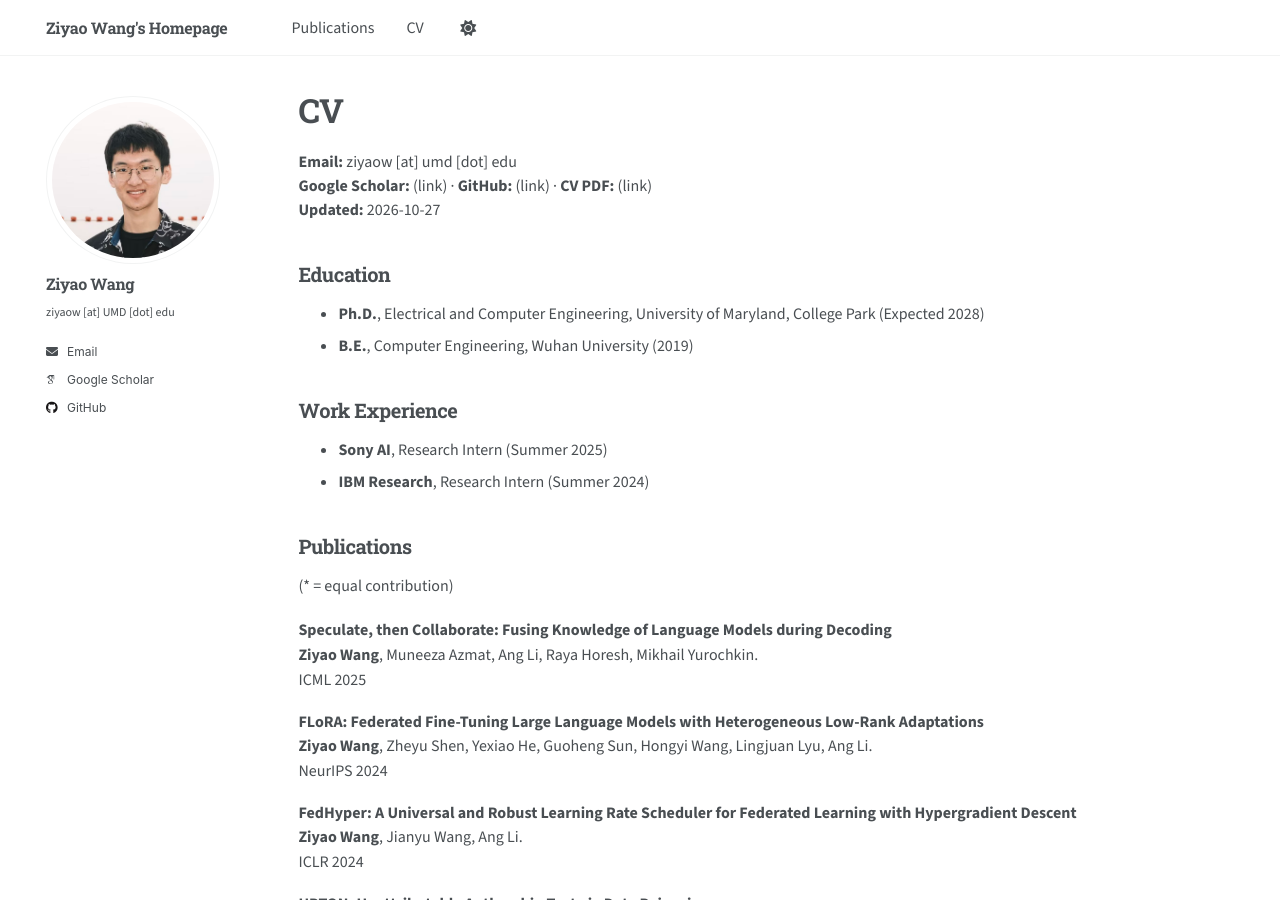
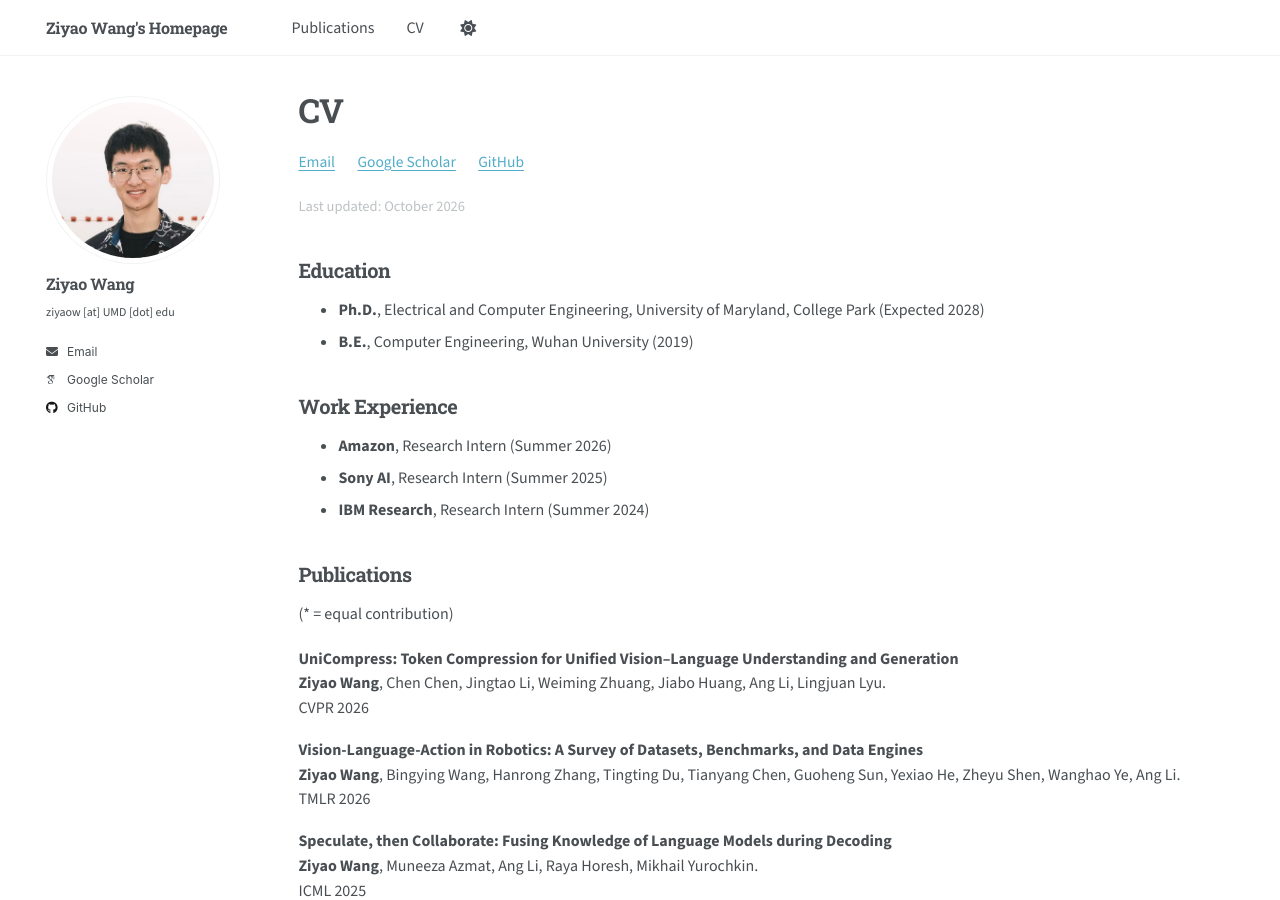
Before and after one commit to ziyaow1010/ziyaow1010.github.io, a Jekyll site: the page built from _pages/cv.md, in a window 1280 px wide and 900 px high. Built offline with Jekyll 4.4.1, drawn with Linux system fonts in a browser that asks for light colours; some web fonts are replaced; a script that is not in the unit is left out.

Commit message:
Refresh CV contact links, experience and selected research

```diff
--- a/_pages/cv.md
+++ b/_pages/cv.md
@@ -9,15 +9,21 @@ redirect_from:
 
 {% include base_path %}
 
-**Email:** ziyaow [at] umd [dot] edu
-**Google Scholar:** (link) · **GitHub:** (link) · **CV PDF:** (link)
-**Updated:** {{ site.time | date: "%Y-%m-%d" }}
+<div class="cv-links">
+  <a href="mailto:ziyaow@umd.edu">Email</a>
+  <a href="https://scholar.google.com/citations?user=_PdzpfAAAAAJ">Google Scholar</a>
+  <a href="https://github.com/ziyaow1010">GitHub</a>
+  {% assign cv_pdf = site.static_files | where: "path", "/files/Ziyao_Wang_CV.pdf" | first %}
+  {% if cv_pdf %}<a href="{{ '/files/Ziyao_Wang_CV.pdf' | relative_url }}" target="_blank" rel="noopener">Download CV (PDF)</a>{% endif %}
+</div>
+<p class="cv-note">Last updated: {{ site.time | date: "%B %Y" }}</p>
 
 ## Education
 - **Ph.D.**, Electrical and Computer Engineering, University of Maryland, College Park (Expected 2028)
 - **B.E.**, Computer Engineering, Wuhan University (2019)
 
 ## Work Experience
+- **Amazon**, Research Intern (Summer 2026)
 - **Sony AI**, Research Intern (Summer 2025)
 - **IBM Research**, Research Intern (Summer 2024)
 
@@ -25,6 +31,18 @@ redirect_from:
 (* = equal contribution)
 
 <div class="selected-pubs">
+
+<p>
+<strong>UniCompress: Token Compression for Unified Vision–Language Understanding and Generation</strong><br>
+<strong>Ziyao Wang</strong>, Chen Chen, Jingtao Li, Weiming Zhuang, Jiabo Huang, Ang Li, Lingjuan Lyu.<br>
+CVPR 2026
+</p>
+
+<p>
+<strong>Vision-Language-Action in Robotics: A Survey of Datasets, Benchmarks, and Data Engines</strong><br>
+<strong>Ziyao Wang</strong>, Bingying Wang, Hanrong Zhang, Tingting Du, Tianyang Chen, Guoheng Sun, Yexiao He, Zheyu Shen, Wanghao Ye, Ang Li.<br>
+TMLR 2026
+</p>
 
 <p>
 <strong>Speculate, then Collaborate: Fusing Knowledge of Language Models during Decoding</strong><br>
```
